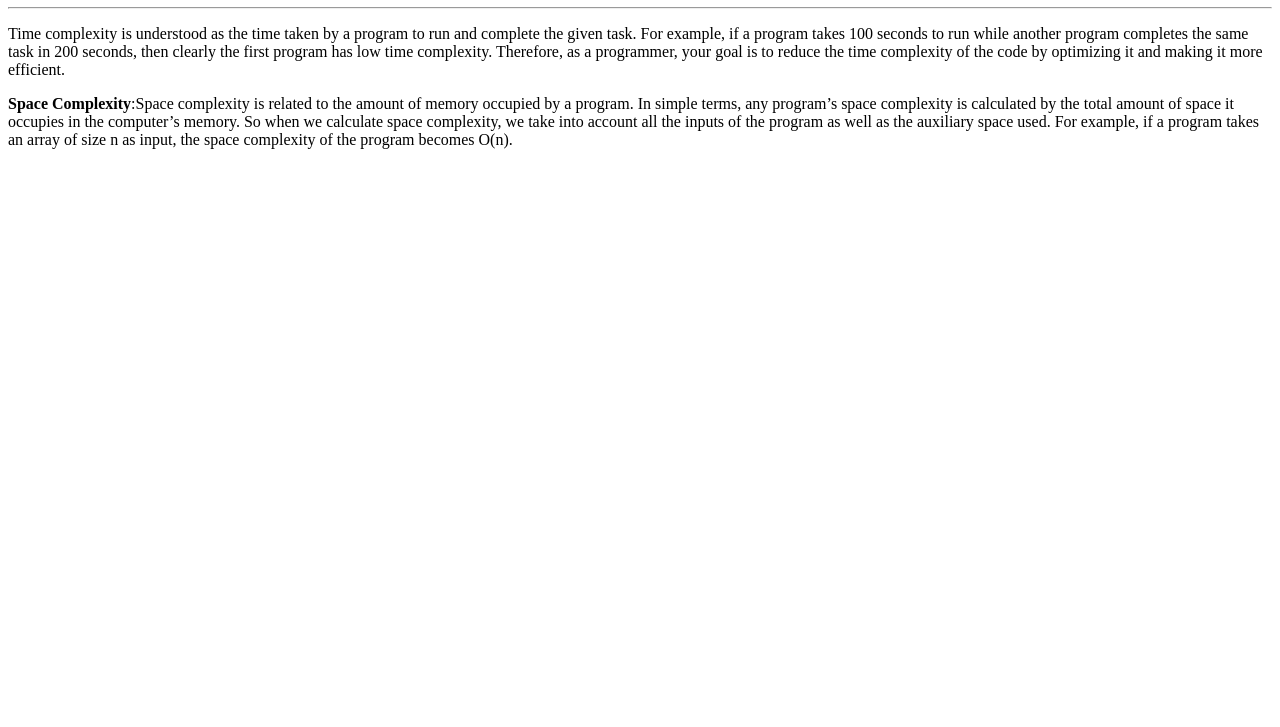
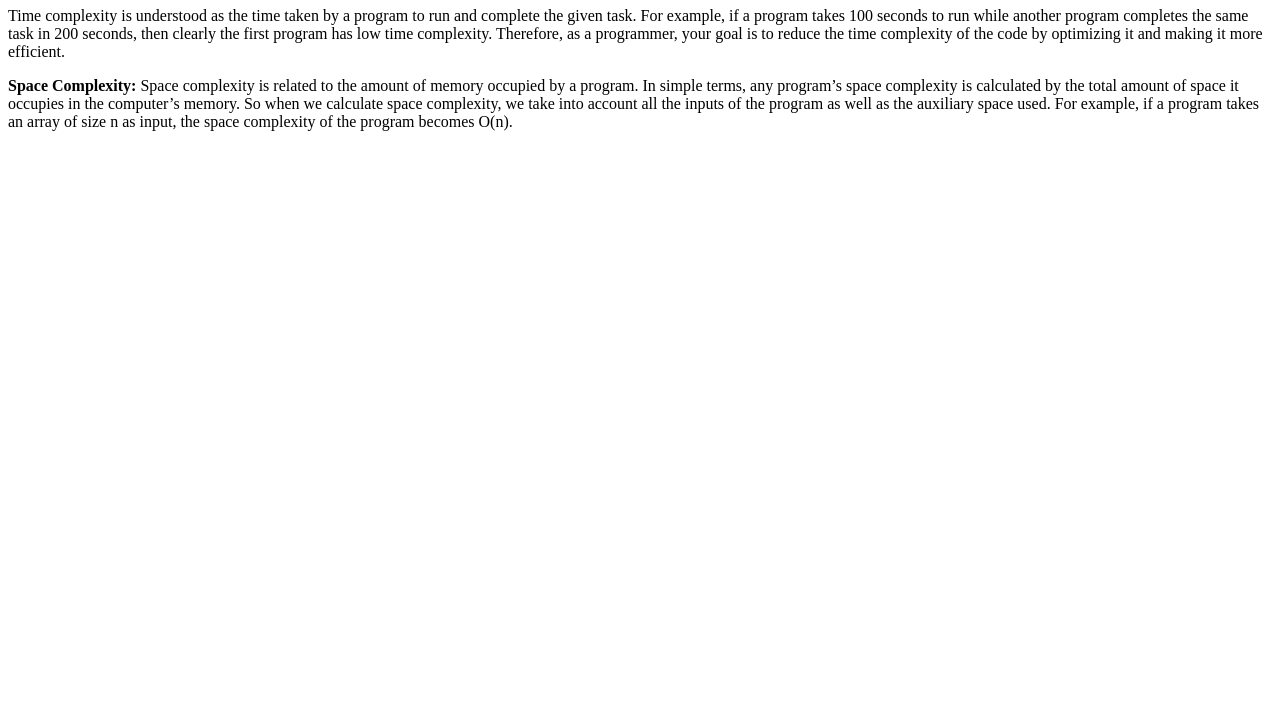
Before and after one commit to acciojob/time-and-space-complexity-Syedmasood-git, a website: page main.html in a window 1280 px wide. Shown: the part 73-800 px from the top of the page. Drawn offline with Linux system fonts and the light colour scheme.

Commit message:
created a submission

```diff
--- a/main.html
+++ b/main.html
@@ -9,9 +9,9 @@
 <body>
 	<!-- the entire body must be written by student -->
 	<h1>Time and Space Complexity</h1>
-	<hr>
+<!-- 	<hr> -->
 	<p>Time complexity is understood as the time taken by a program to run and complete the given task. For example, if a program takes 100 seconds to run while another program completes the same task in 200 seconds, then clearly the first program has low time complexity. Therefore, as a programmer, your goal is to reduce the time complexity of the code by optimizing it and making it more efficient.</p>
-	<p><b>Space Complexity</b>:Space complexity is related to the amount of memory occupied by a program. In simple terms, any program’s space complexity is calculated by the total amount of space it occupies in the computer’s memory. So when we calculate space complexity, we take into account all the inputs of the program as well as the auxiliary space used. For example, if a program takes an array of size n as input, the space complexity of the program becomes O(n).</p>
+	<p><b>Space Complexity: </b>Space complexity is related to the amount of memory occupied by a program. In simple terms, any program’s space complexity is calculated by the total amount of space it occupies in the computer’s memory. So when we calculate space complexity, we take into account all the inputs of the program as well as the auxiliary space used. For example, if a program takes an array of size n as input, the space complexity of the program becomes O(n).</p>
     <script type="text/javascript" src="./script.js">
 </script>
 
```
